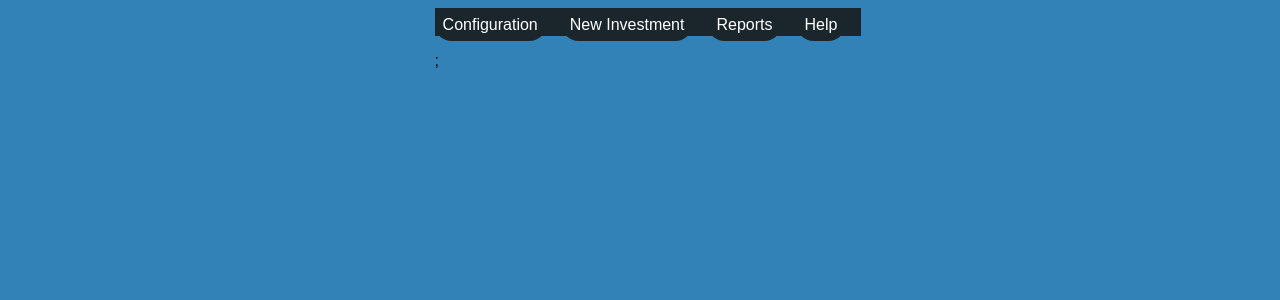
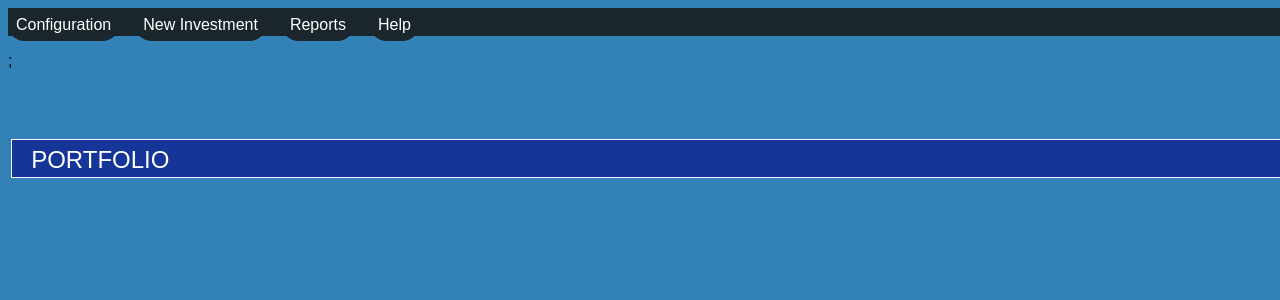
Before and after one commit to dodgydesigns/buffetiser, a React (Create React App) app in the folder buffetiser_ui/buffetiser_ui/: page / in a window 1280 px wide. Shown: the top 300 px of the page. Built offline with nearby package versions, Linux system fonts and the light colour scheme; no server answers.

Commit message:
Started totals panel.
- Fixed -$ text
 - Changed colour scheme a bit

```diff
--- a/buffetiser_ui/buffetiser_ui/src/App.js
+++ b/buffetiser_ui/buffetiser_ui/src/App.js
@@ -40,7 +40,7 @@ export default function App() {
     <>
       <MenuBar />
       <InvestmentCards allInvestments={allInvestments} />
-      <TotalsCard />
+      <TotalsCard allInvestments={allInvestments} />
       <Footer />
     </>
   );
--- a/buffetiser_ui/buffetiser_ui/src/components/investment_card.js
+++ b/buffetiser_ui/buffetiser_ui/src/components/investment_card.js
@@ -1,9 +1,9 @@
 import React, { useState } from "react";
-import InvestmentCharts from "./charts/investment_charts";
-import InvestmentSummary from "./summary_panel";
+import InvestmentCharts from "./investment_charts";
+import InvestmentSummary from "./investment_summary_panel";
 
 function PositiveColour(comparisonValue) {
-  return comparisonValue >= 0 ? "#55ff55" : "#ff9999";
+  return comparisonValue >= 0 ? "#55ff55" : "#ff4444";
 }
 
 /*
--- a/buffetiser_ui/buffetiser_ui/src/components/charts/investment_charts.js
+++ b/buffetiser_ui/buffetiser_ui/src/components/investment_charts.js
@@ -10,7 +10,7 @@ import {
   ResponsiveContainer,
   ComposedChart,
 } from "recharts";
-import "../../index.css";
+import "../index.css";
 
 const CustomTooltip = ({ active, payload }) => {
   if (active && payload && payload.length) {
@@ -39,19 +39,26 @@ export default class InvestmentCharts extends PureComponent {
         <ComposedChart data={this.props.investment_history}>
           <CartesianGrid
             strokeDasharray="3 3"
-            stroke="--WHITE"
+            stroke="#0f4c75"
             fill="#1b262c"
           />
           <XAxis
             dataKey="date"
             stroke="#ffffff"
+            fontSize="10"
             padding={{ left: 50, right: 20 }}
           />
-          <YAxis yAxisId="left" stroke="#ffffff" domain={["dataMin", "auto"]} />
+          <YAxis
+            yAxisId="left"
+            stroke="#ffffff"
+            fontSize="10"
+            domain={["dataMin", "auto"]}
+          />
           <YAxis
             yAxisId="right"
             orientation="right"
             stroke="#ffffff"
+            fontSize="10"
             domain={["dataMin", "auto"]}
           />
           <Tooltip content={<CustomTooltip />} />
--- a/buffetiser_ui/buffetiser_ui/src/components/summary_panel.js
+++ b/buffetiser_ui/buffetiser_ui/src/components/investment_summary_panel.js
@@ -1,8 +1,21 @@
 import React, { PureComponent } from "react";
+
+/*
+Provides a panel to the right of the investment price/volume chart that shows
+specific information about an Investment:
+ - Total units held
+ - Average cost over all purchases
+ - Total cost of all purchases
+ - Profit info
+
+Does not include profit/loss due to sales. (maybe it should???)
+*/
+import "../index.css";
 
 export default class InvestmentSummary extends PureComponent {
   render() {
     const data = this.props.investment;
+
     return (
       <>
         <table>
@@ -12,27 +25,33 @@ export default class InvestmentSummary extends PureComponent {
               <td>{data.units}</td>
             </tr>
             <tr>
-              <td>Average Cost</td>
+              <td>Average</td>
               <td>${data.average_cost.toFixed(2)}</td>
             </tr>
             <tr>
-              <td>Total Cost</td>
+              <td>Total</td>
               <td>${data.total_cost.toFixed(2)}</td>
+            </tr>
+            <tr>
+              <td>Value</td>
+              <td>${(data.units * data.last_price).toFixed(2)}</td>
             </tr>
             <tr>
               <td>Profit</td>
               <td
                 style={
-                  data.profit < 0 ? { color: "#ff9999" } : { color: "#55ff55" }
+                  data.profit < 0 ? { color: "#ff4444" } : { color: "#82ca9d" }
                 }
               >
-                ${data.profit.toFixed(2)}
+                {data.profit > 0
+                  ? "$" + data.profit.toFixed(2)
+                  : "-$" + data.profit.toFixed(2).replace("-", "")}
               </td>
               <td
                 style={
                   data.profit_percent < 0
-                    ? { color: "#ff9999" }
-                    : { color: "#55ff55" }
+                    ? { color: "#ff4444" }
+                    : { color: "#82ca9d" }
                 }
               >
                 {data.profit_percent.toFixed(2)}%
--- a/buffetiser_ui/buffetiser_ui/src/components/totals_card.js
+++ b/buffetiser_ui/buffetiser_ui/src/components/totals_card.js
@@ -1,6 +1,5 @@
-import React, { useState } from "react";
-
-import TotalsChart from "./charts/totals_chart";
+import TotalsChart from "./totals_chart";
+import TotalsHeader from "./totals_header";
 
 /*
 This hold the details showing overall changes of the portfolio over time. This
@@ -8,7 +7,12 @@ includes a chart showing date vs (purchases and sales) and combined value of the
 whole portfolio.
 */
 function TotalsCard() {
-  return <></>;
+  return (
+    <>
+      <TotalsHeader />
+      {/* <TotalsChart /> */}
+    </>
+  );
 }
 
 export default TotalsCard;
--- a/buffetiser_ui/buffetiser_ui/src/components/charts/totals_chart.js
+++ b/buffetiser_ui/buffetiser_ui/src/components/totals_chart.js
@@ -10,12 +10,11 @@ import {
   ResponsiveContainer,
   ComposedChart,
 } from "recharts";
-import "../../index.css";
+import "../index.css";
 // credit_debit_history;
 
 export default class TotalsChart extends PureComponent {
   render() {
-    console.log("hi");
-    return <div>hi</div>;
+    return <div>Totals Chart</div>;
   }
 }
--- /dev/null
+++ b/buffetiser_ui/buffetiser_ui/src/components/totals_header.js
@@ -0,0 +1,16 @@
+/*  */
+function TotalsHeader() {
+  return (
+    <>
+      <table className="totals_header">
+        <tbody>
+          <tr>
+            <td>PORTFOLIO</td>
+          </tr>
+        </tbody>
+      </table>
+    </>
+  );
+}
+
+export default TotalsHeader;
--- /dev/null
+++ b/buffetiser_ui/buffetiser_ui/src/components/totals_panel.js
@@ -0,0 +1,6 @@
+/*  */
+function TotalsPanel() {
+  return <>Totals Panel</>;
+}
+
+export default TotalsPanel;
--- a/buffetiser_ui/buffetiser_ui/src/index.css
+++ b/buffetiser_ui/buffetiser_ui/src/index.css
@@ -10,7 +10,7 @@
   --COLOUR2: #3282b8;
 }
 :root {
-  --COLOUR3: #0276ef;
+  --COLOUR3: #163599;
 }
 :root {
   --COLOUR4: #bbe1fa;
@@ -19,7 +19,7 @@
   --COLOUR5: #aaaaaa;
 }
 :root {
-  --RED: #ff5555;
+  --RED: #ff4444;
 }
 :root {
   --RED_DARK: #ff0000;
@@ -76,6 +76,7 @@ Menu bar at the top of the page.
   height: 80%;
   overflow-y: scroll;
 }
+
 /*
 The card header is at the top of each investment card showing values
 for overall and daily changes. Click on this to show the chart and summary.
@@ -181,6 +182,23 @@ Buttons in the summary to buy, sell and remove.
   border-width: 0;
 }
 .remove:hover {
-  background-color: #ff0000;
+  background-color: var(--RED_DARK);
   color: var(--BLACK);
 }
+
+/*
+The chart and panel at the bottom showing the totals of the porfolio.
+*/
+.totals_header {
+  color: var(--WHITE);
+  font-size: 1.5rem;
+  padding-left: 1rem;
+  padding-top: 0.2rem;
+  background-color: var(--COLOUR3);
+  margin-top: 0.2rem;
+  margin-right: 10rem;
+  margin-left: 0.2rem;
+  border-style: solid;
+  border-color: var(--WHITE);
+  border-width: 0.5px;
+}
```
Also changed, not shown: 2 other files (tests, documents, lock files or other folders).
